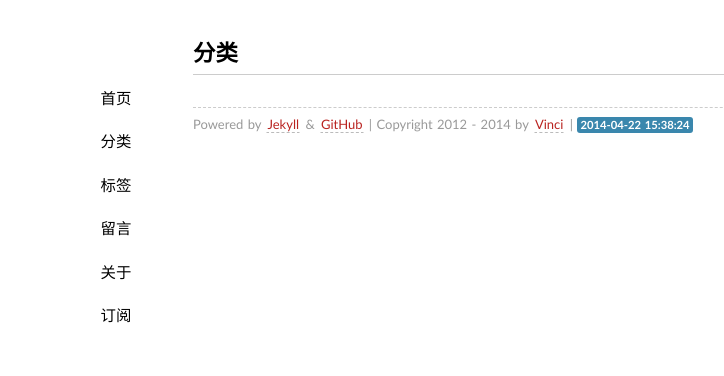
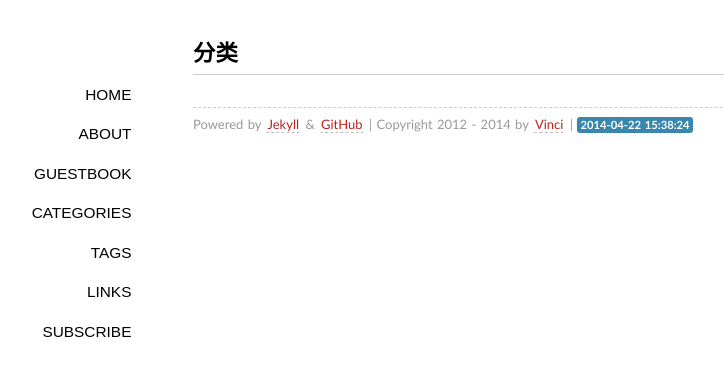
Before and after one commit to vinci18/vinci18.github.io, a Jekyll site: the page built from index.md, in a window 1280 px wide. Shown: the top 376 px of the page, without its empty margins (147-871 px from the left). Built offline with Jekyll 4.4.1, drawn with Linux system fonts in a browser that asks for light colours; some web fonts are replaced; Markdown is read by kramdown in place of the engine named in the settings; the list of posts is cut into pages by our own code.

Commit message:
index page

```diff
--- a/_layouts/default.html
+++ b/_layouts/default.html
@@ -44,13 +44,13 @@
         <h1>{{ page.title }}</h1>
         </header>
         <nav>
-        <span><a title="网站首页" class="" href="/">首页</a></span>
-        <span><a title="文章分类" class="" href="/categories/">分类</a></span>
-        <span><a title="标签索引" class="" href="/tags/">标签</a></span>
-        <!--<span><a title="友情链接" class="" href="/links/">链接</a></span>-->
-        <span><a title="留言交流" class="" href="/guestbook/">留言</a></span>
-        <span><a title="关于站长" class="" href="/about/">关于</a></span>
-        <span><a title="种子订阅" class="" href="/feed/" target="_blank">订阅</a></span>
+        <span><a title="home page" class="" href="/">Home</a></span>
+        <span><a title="about" class="" href="/about/">About</a></span>
+        <span><a title="guestbook" class="" href="/guestbook/">Guestbook</a></span>
+        <span><a title="categories" class="" href="/categories/">Categories</a></span>
+        <span><a title="tags" class="" href="/tags/">Tags</a></span>
+        <span><a title="links" class="" href="/links/">Links</a></span>
+        <span><a title="subscribe by RSS" class="" href="/feed/">Subscribe</a></span>
         </nav>
         <article class="content">
         {{ content }}
```
